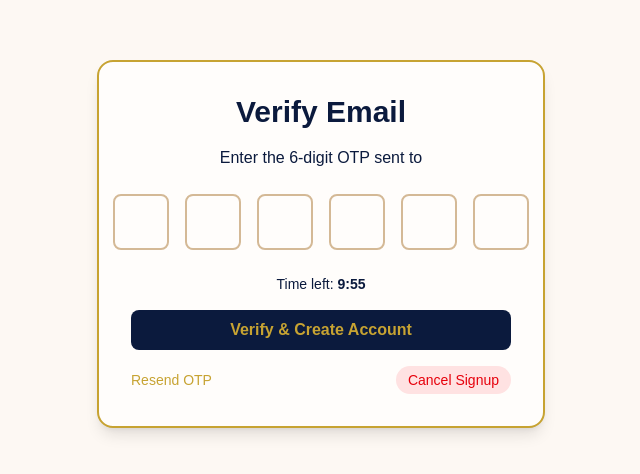
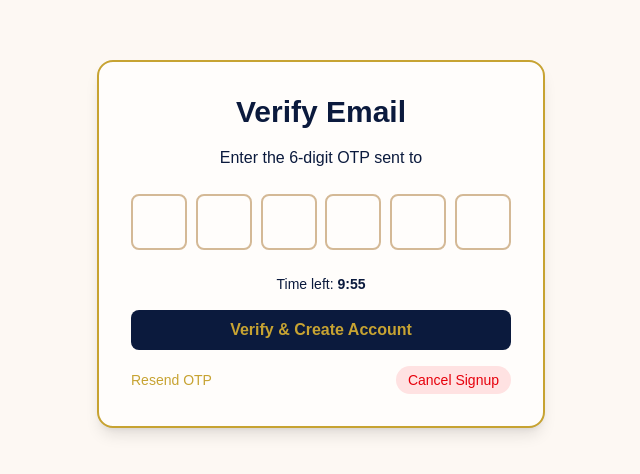
Before and after one commit to BLOUDANJEWELLERY/CATALOGUE, a Next.js app in the folder catalogue/: page /verify-otp in a window 1280 px wide. Shown: the part 156-630 px from the top of the page, without its empty margins (319-959 px from the left). Built offline with nearby package versions, Linux system fonts and the light colour scheme.

Commit message:
Update verify-otp.tsx

```diff
--- a/catalogue/pages/verify-otp.tsx
+++ b/catalogue/pages/verify-otp.tsx
@@ -147,8 +147,8 @@ export default function VerifyOtpPage() {
         {message && <p className="bg-[#e6ffe5] text-green-700 p-3 rounded mb-4">{message}</p>}
 
         {/* OTP Inputs */}
-        <div className="flex justify-center gap-x-4 mb-6">
-          {otp.map((digit, idx) => (
+        <div className="flex justify-between mb-6">
+{otp.map((digit, idx) => (
             <input
               key={idx}
               ref={(el: HTMLInputElement | null) => { inputsRef.current[idx] = el }}
```
